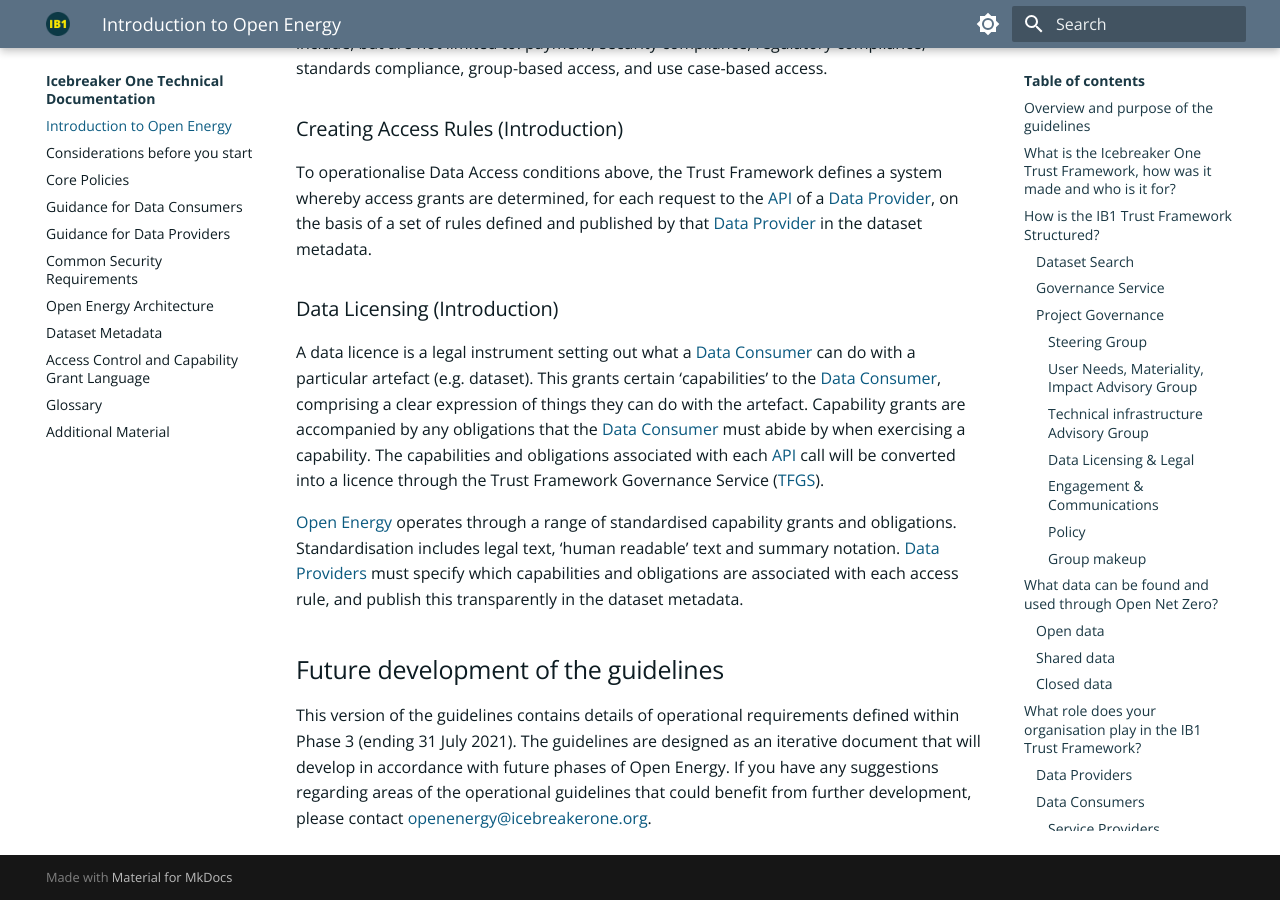
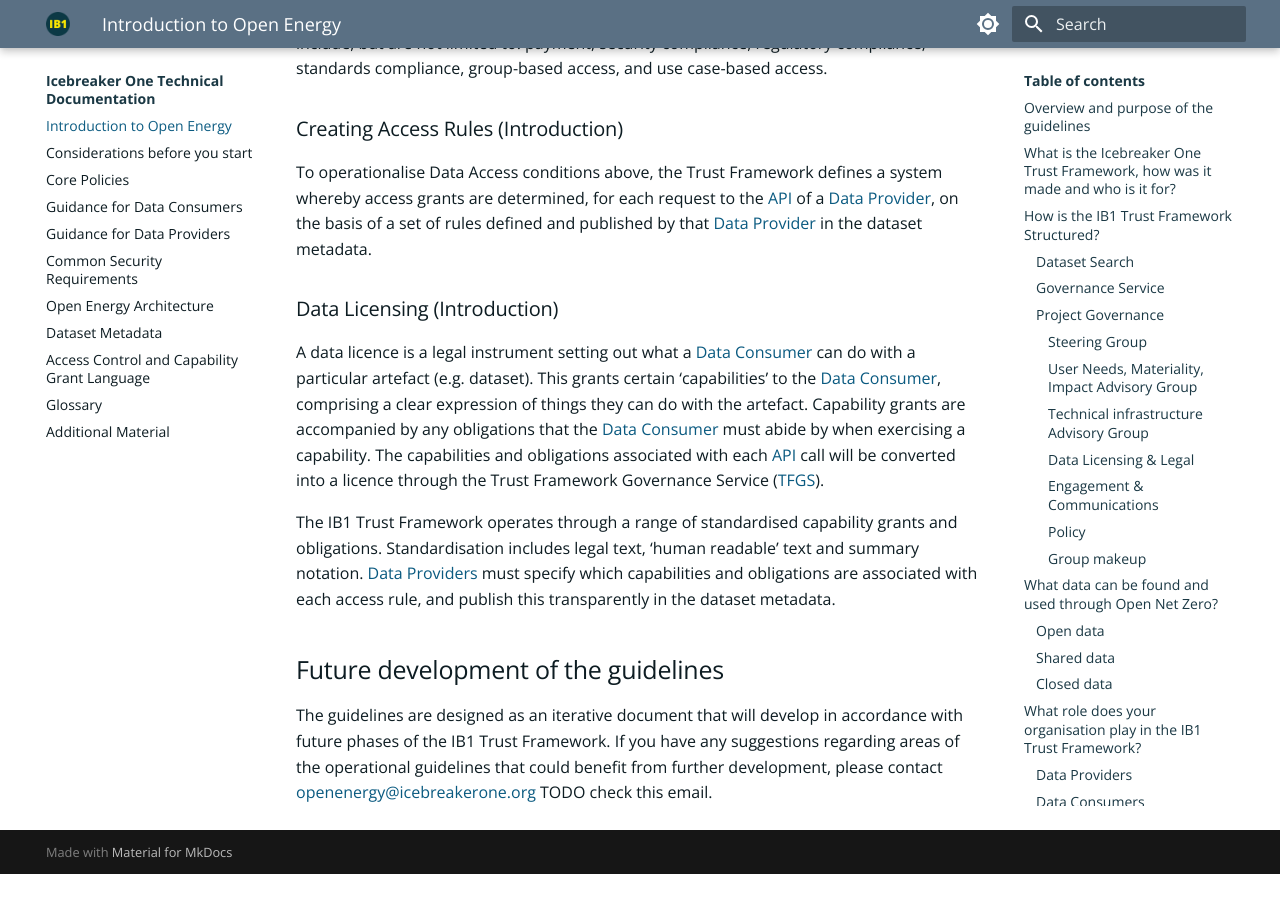
Before and after one commit to icebreakerone/ib1-technical-docs, an MkDocs documentation site: the page built from docs/ops_guidelines/introduction.md, in a window 1280 px wide and 900 px high, scrolled down 7868 px. Built offline with MkDocs 1.6.1 and Material for MkDocs 9.7.7, drawn with Linux system fonts in a browser that asks for light colours; the version menu is left out; after the commit the page ends 8742 px from its top, so only the background shows below that.

Commit message:
docs/ops_guidelines/introduction.md updated from https://stackedit.net/

```diff
--- a/docs/ops_guidelines/introduction.md
+++ b/docs/ops_guidelines/introduction.md
@@ -178,17 +178,13 @@
 A data licence is a legal instrument setting out what a [Data Consumer](../glossary.md#term-Data-Consumer) can do with a particular artefact (e.g.
 dataset). This grants certain ‘capabilities’ to the [Data Consumer](../glossary.md#term-Data-Consumer), comprising a clear expression of things they can do with the artefact. Capability grants are accompanied by any obligations that the [Data Consumer](../glossary.md#term-Data-Consumer) must abide by when exercising a capability. The capabilities and obligations associated with each [API](../glossary.md#term-Application-programming-interface) call will be converted into a licence through the Trust Framework Governance Service ([TFGS](../glossary.md#term-Trust-Framework-Governance-Service)).
 
-[Open Energy](../glossary.md#term-Open-Energy) operates through a range of standardised capability grants and obligations. Standardisation
-includes legal text, ‘human readable’ text and summary notation. [Data Providers](../glossary.md#term-Data-Provider) must specify which capabilities
-and obligations are associated with each access rule, and publish this transparently in the dataset metadata.
+The IB1 Trust Framework operates through a range of standardised capability grants and obligations. Standardisation includes legal text, ‘human readable’ text and summary notation. [Data Providers](../glossary.md#term-Data-Provider) must specify which capabilities and obligations are associated with each access rule, and publish this transparently in the dataset metadata.
 
 ## Future development of the guidelines
 
-This version of the guidelines contains details of operational requirements defined within Phase 3
-(ending 31 July 2021). The guidelines are designed as an iterative document that will develop in
-accordance with future phases of Open Energy. If you have any suggestions regarding areas of the operational
-guidelines that could benefit from further development, please contact [openenergy@icebreakerone.org](mailto:openenergy@icebreakerone.org).
+The guidelines are designed as an iterative document that will develop in
+accordance with future phases of the IB1 Trust Framework. If you have any suggestions regarding areas of the operational guidelines that could benefit from further development, please contact [openenergy@icebreakerone.org](mailto:openenergy@icebreakerone.org) TODO check this email.
 <!--stackedit_data:
-eyJoaXN0b3J5IjpbNzIzNTAzNzM4LDExNzU0OTE2MjEsMTEyOD
-I4MTI4MF19
+eyJoaXN0b3J5IjpbMTY0MTc0NTkyOCwxMTc1NDkxNjIxLDExMj
+gyODEyODBdfQ==
 -->
```
